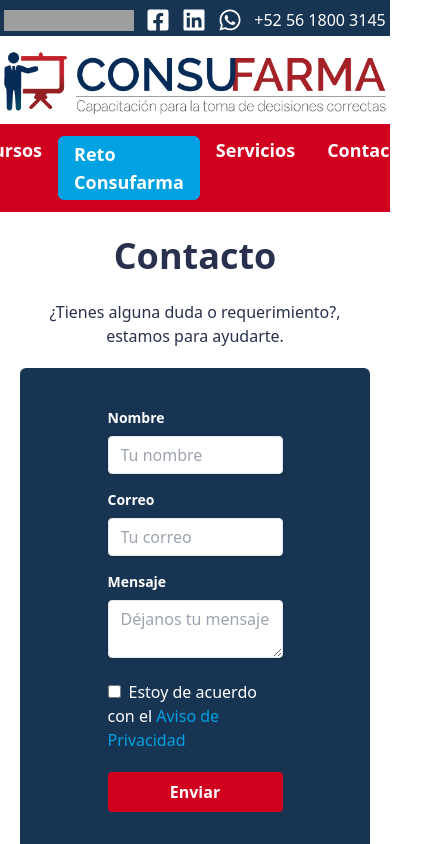
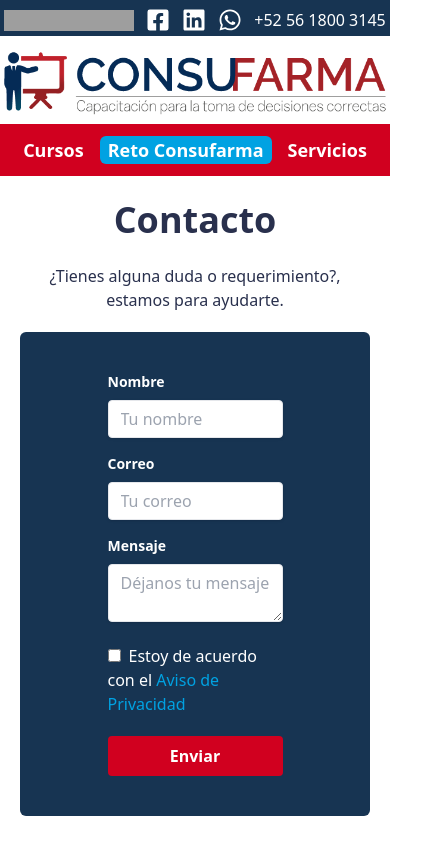
Before and after one commit to davidtoris/consufarma2022, a Next.js app: page /contacto in a window 390 px wide. Shown: the top 844 px of the page, 424 px wide, since content can reach past the window. Built offline with nearby package versions, Linux system fonts and the light colour scheme; grey boxes are pictures that could not be loaded.

Commit message:
add reto in nav bar

```diff
--- a/src/components/NavBar/index.jsx
+++ b/src/components/NavBar/index.jsx
@@ -27,7 +27,7 @@
             <div className="px-4 cursor-pointer">Cursos</div>
           </Link>
           <Link href="/reto" passHref>
-            <div className="px-4 cursor-pointer bg-blueLightCustom py-1 rounded-md">Reto Consufarma</div>
+            <div className="px-2 cursor-pointer bg-blueLightCustom rounded-md text-center">Reto Consufarma</div>
           </Link>
           <Link href="/nosotros" passHref>
             <div className="px-4 cursor-pointer hidden md:inline">Nosotros</div>
@@ -39,7 +39,7 @@
             <div className="px-4 cursor-pointer hidden md:inline">Calendario</div>
           </Link>
           <Link href="/contacto" passHref>
-            <div className="px-4 cursor-pointer">Contacto</div>
+            <div className="px-4 cursor-pointer hidden md:inline">Contacto</div>
           </Link>
         </nav>
       </div>
--- a/src/components/modal/index.jsx
+++ b/src/components/modal/index.jsx
@@ -12,7 +12,6 @@
 
   return (
     <>
-      <button onClick={onOpenModal}>Open modal</button>
       <Modal open={open} onClose={onCloseModal} center>
         <Link href="/reto">
           <div className='cursor-pointer'>
```
